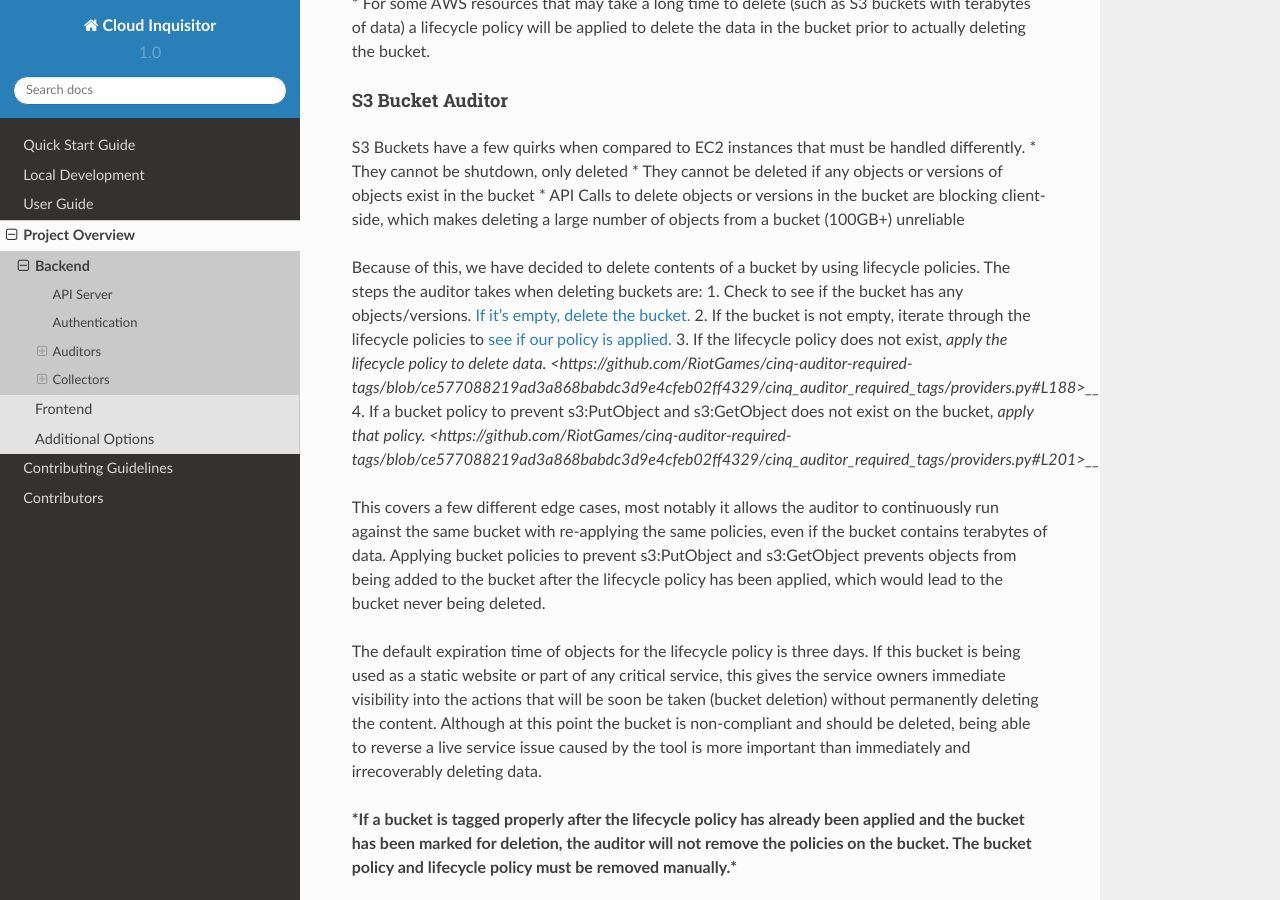
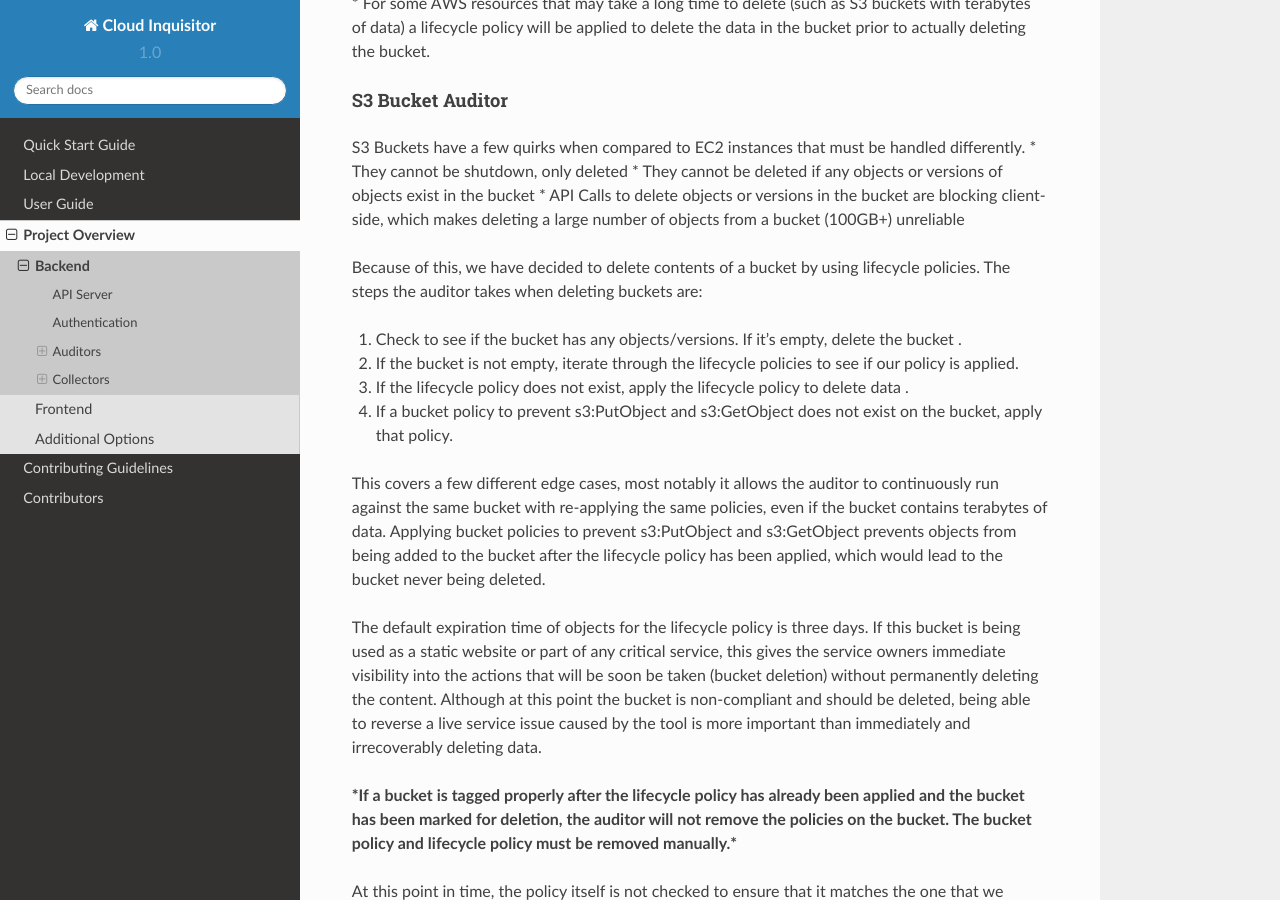
Before and after one commit to RiotGames/cinq-docs, a Sphinx documentation site: the page built from source/overview/backend.rst, in a window 1280 px wide and 900 px high, scrolled down 2375 px. Built offline with Sphinx 7.4.7 and the Read the Docs theme 2.0.0, drawn with Linux system fonts in a browser that asks for light colours; formulas are drawn with MathJax 3; some of the changed lines change nothing that is shown.

Commit message:
Update backend.rst

```diff
--- a/source/overview/backend.rst
+++ b/source/overview/backend.rst
@@ -125,10 +125,14 @@
 
 Because of this, we have decided to delete contents of a bucket by using lifecycle policies.
 The steps the auditor takes when deleting buckets are:
-1. Check to see if the bucket has any objects/versions. `If it's empty, delete the bucket. <https://github.com/RiotGames/cinq-auditor-required-tags/blob/ce577088219ad3a868babdc3d9e4cfeb02ff4329/cinq_auditor_required_tags/providers.py#L162>`__
-2. If the bucket is not empty, iterate through the lifecycle policies to `see if our policy is applied. <https://github.com/RiotGames/cinq-auditor-required-tags/blob/ce577088219ad3a868babdc3d9e4cfeb02ff4329/cinq_auditor_required_tags/providers.py#L180>`__
-3. If the lifecycle policy does not exist, `apply the lifecycle policy to delete data. <https://github.com/RiotGames/cinq-auditor-required-tags/blob/ce577088219ad3a868babdc3d9e4cfeb02ff4329/cinq_auditor_required_tags/providers.py#L188>__`
-4. If a bucket policy to prevent s3:PutObject and s3:GetObject does not exist on the bucket, `apply that policy. <https://github.com/RiotGames/cinq-auditor-required-tags/blob/ce577088219ad3a868babdc3d9e4cfeb02ff4329/cinq_auditor_required_tags/providers.py#L201>__`
+
+1. Check to see if the bucket has any objects/versions. If it's empty, delete the bucket .
+
+2. If the bucket is not empty, iterate through the lifecycle policies to see if our policy is applied.
+
+3. If the lifecycle policy does not exist, apply the lifecycle policy to delete data .
+
+4. If a bucket policy to prevent s3:PutObject and s3:GetObject does not exist on the bucket, apply that policy.
 
 This covers a few different edge cases, most notably it allows the auditor to continuously run against the same
 bucket with re-applying the same policies, even if the bucket contains terabytes of data. Applying
```
